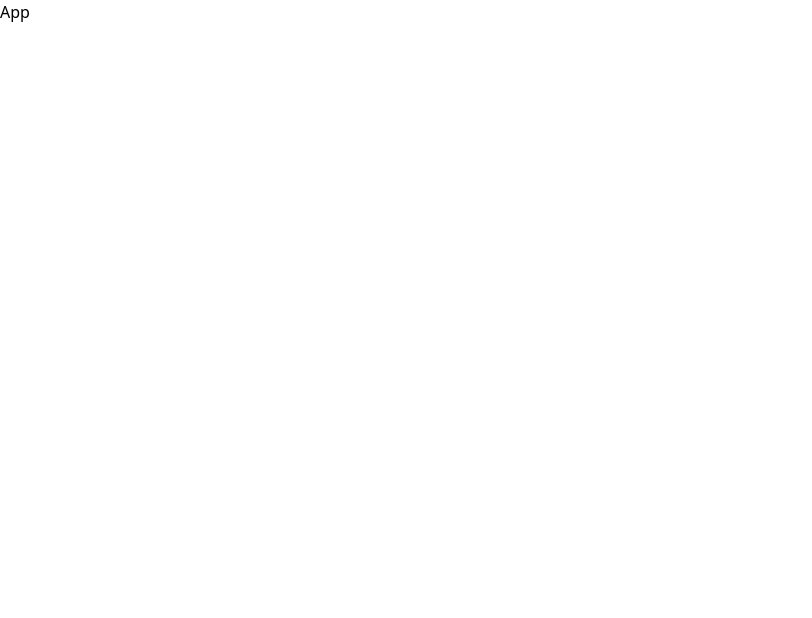
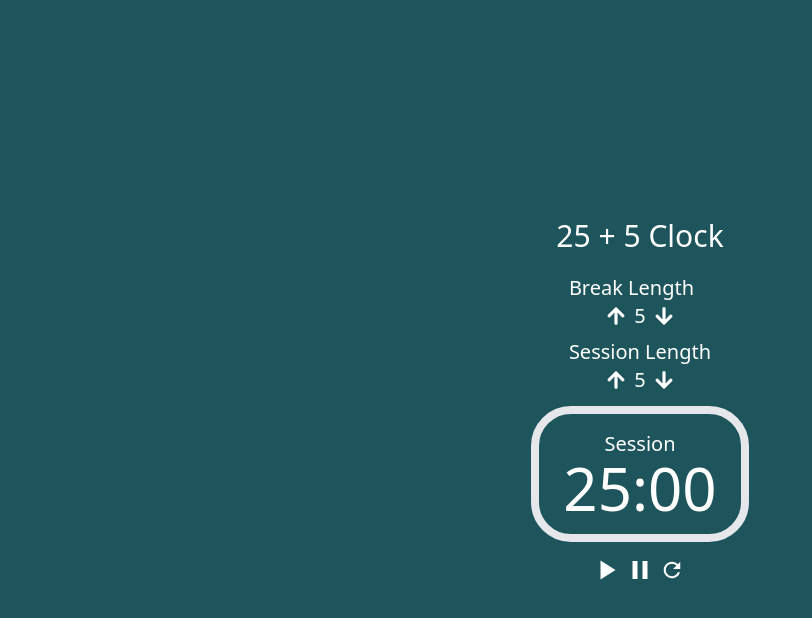
Before and after one commit to bbaterdene-gh/fcc-25-5-clock, a React (Create React App) app: page / in a window 1280 px wide. Shown: the top 618 px of the page, without its empty margins (0-812 px from the left). Built offline with nearby package versions, Linux system fonts and the light colour scheme.

Commit message:
all design

```diff
--- a/package.json
+++ b/package.json
@@ -15,6 +15,7 @@
     "@types/react-redux": "^7.1.7",
     "react": "^17.0.2",
     "react-dom": "^17.0.2",
+    "react-icons": "^4.2.0",
     "react-redux": "^7.2.0",
     "react-scripts": "4.0.3",
     "typescript": "~4.1.5"
--- a/src/App.tsx
+++ b/src/App.tsx
@@ -1,8 +1,19 @@
+import { BreakLength } from "./components/BreakLength";
+import { SessionLength } from "./components/SessionLength";
+import { Timer } from "./components/Timer";
+import { TimerControl } from "./components/TimerControl";
+import { Title } from "./components/Title";
 
 function App() {
   return (
-    <div className="App">
-      App
+    <div className="App bg-astronaut-blue w-full h-full text-white flex absolute flex-col justify-center items-center">
+      <Title />
+      <div className="flex flex-col font-medium">
+        <BreakLength />
+        <SessionLength />
+      </div>
+      <Timer />
+      <TimerControl />
     </div>
   );
 }
--- /dev/null
+++ b/src/components/BreakLength.tsx
@@ -0,0 +1,16 @@
+import { FaArrowUp, FaArrowDown } from 'react-icons/fa'
+
+export const BreakLength = () => {
+  return (
+    <div className="flex flex-col text-xl py-1">
+      <div>
+        Break Length
+      </div>
+      <div className="flex justify-center items-center">
+        <FaArrowUp className="cursor-pointer"/>
+        <span className="mx-2">5</span>
+        <FaArrowDown className="cursor-pointer"/>
+      </div>
+    </div>
+  )
+}
--- /dev/null
+++ b/src/components/SessionLength.tsx
@@ -0,0 +1,16 @@
+import { FaArrowUp, FaArrowDown } from 'react-icons/fa'
+
+export const SessionLength = () => {
+  return (
+    <div className="flex flex-col text-xl py-1">
+      <div>
+        Session Length
+      </div>
+      <div className="flex justify-center items-center">
+        <FaArrowUp className="cursor-pointer"/>
+        <span className="mx-2">5</span>
+        <FaArrowDown className="cursor-pointer"/>
+      </div>
+    </div>
+  )
+}
--- /dev/null
+++ b/src/components/Timer.tsx
@@ -0,0 +1,13 @@
+
+export const Timer = () => {
+  return (
+    <div className="flex flex-col items-center rounded-4xl border-8 py-4 px-6 my-2">
+      <div className="text-xl">
+        Session
+      </div>
+      <div className="text-6xl">
+        25:00
+      </div>
+    </div>
+  )
+}
--- /dev/null
+++ b/src/components/TimerControl.tsx
@@ -0,0 +1,11 @@
+import { IoMdPause, IoMdPlay, IoMdRefresh } from "react-icons/io"
+
+export const TimerControl = () => {
+  return (
+    <div className="flex text-2xl mt-2">
+      <IoMdPlay className="cursor-pointer"/>
+      <IoMdPause className="cursor-pointer mx-2"/>
+      <IoMdRefresh className="cursor-pointer"/>
+    </div>
+  )
+}
--- /dev/null
+++ b/src/components/Title.tsx
@@ -0,0 +1,9 @@
+
+
+export const Title = () => {
+  return (
+    <div className="text-3xl mb-4">
+      25 + 5 Clock
+    </div>
+  )
+}
--- a/tailwind.config.js
+++ b/tailwind.config.js
@@ -2,7 +2,14 @@ module.exports = {
   purge: ['./src/**/*.{js,jsx,ts,tsx}', './public/index.html'],
   darkMode: false, // or 'media' or 'class'
   theme: {
-    extend: {},
+    extend: {
+      colors: {
+        'astronaut-blue': '#1e555c',
+      }
+    },
+    borderRadius: {
+      '4xl': '2.5rem'
+    },
   },
   variants: {
     extend: {},
```
Also changed, not shown: 1 other file (tests, documents, lock files or other folders).
